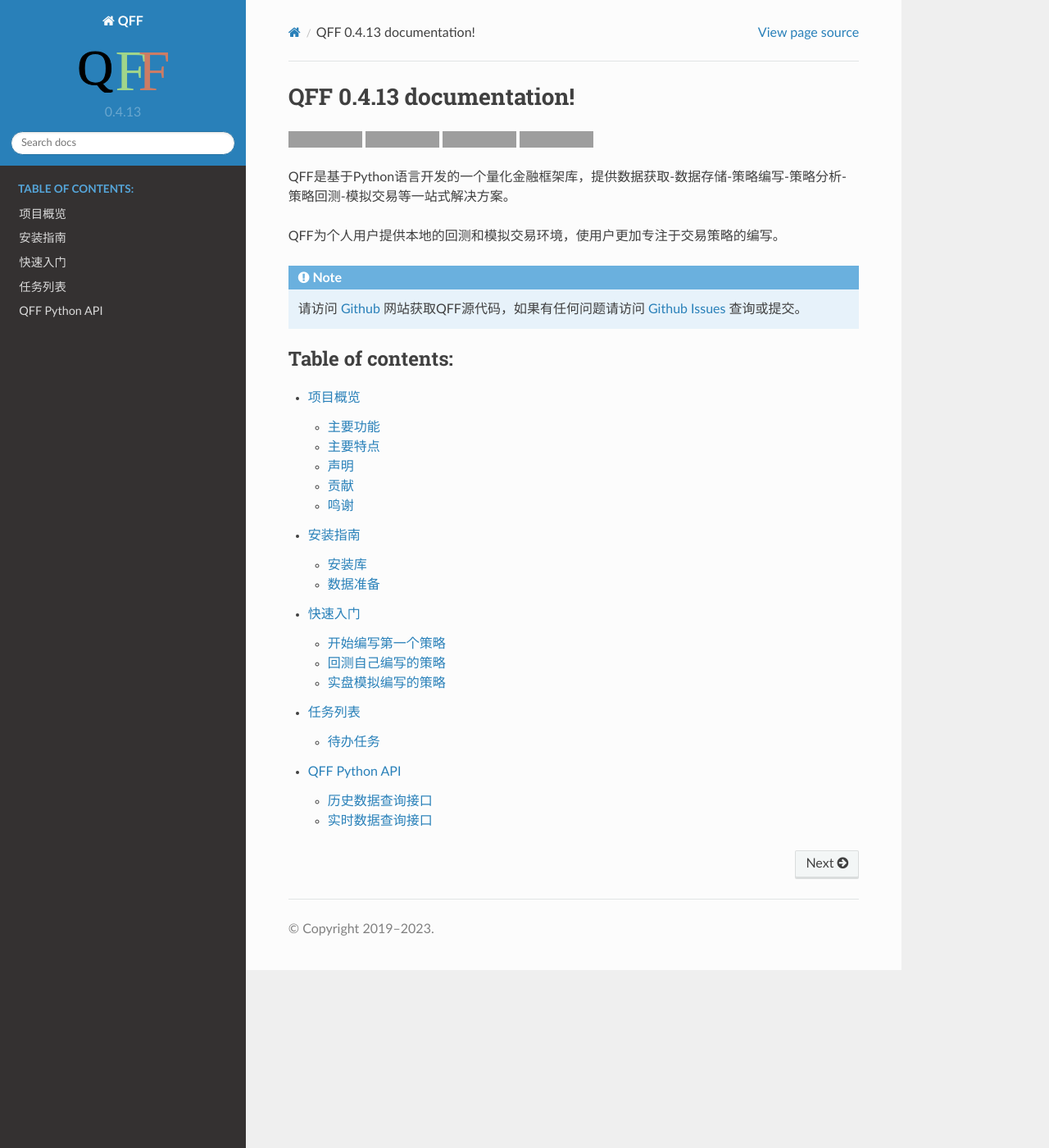
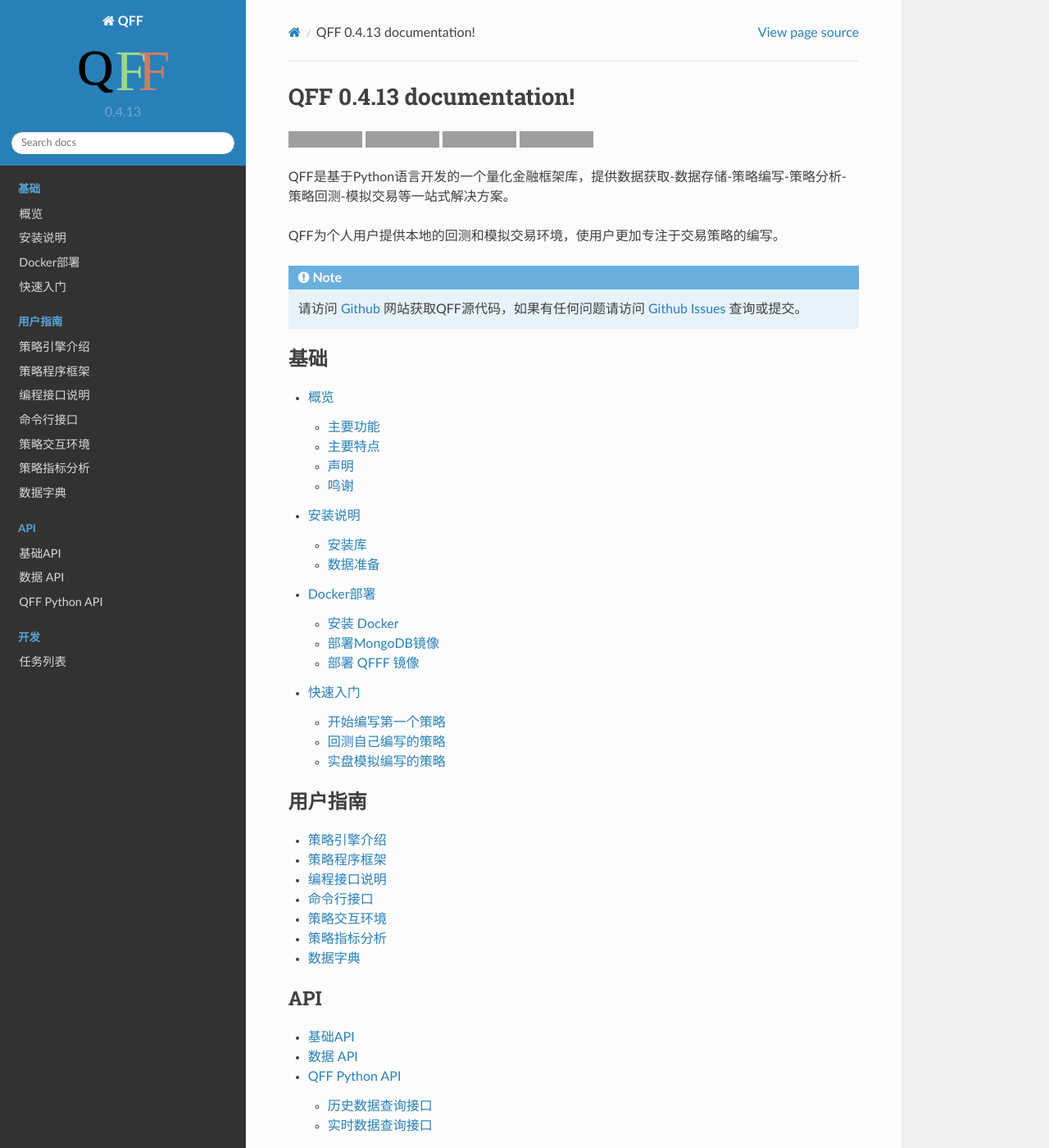
Before and after one commit to haijiangxu/qff, a Sphinx documentation site: the page built from docs/index.rst, in a window 1280 px wide and 1400 px high. Shown: the whole window at 82% size. Built offline with Sphinx 7.4.7 and the Read the Docs theme 2.0.0, drawn with Linux system fonts in a browser that asks for light colours; grey boxes are pictures that could not be loaded.

Commit message:
更新docker部署文档

````diff
--- /dev/null
+++ b/docs/api/data_api.rst
@@ -0,0 +1,4 @@
+
+===========================================
+ 数据 API
+===========================================
--- /dev/null
+++ b/docs/api/frame_api.rst
@@ -0,0 +1,4 @@
+
+===========================================
+ 基础API
+===========================================
--- /dev/null
+++ b/docs/guide/api_guide.md
@@ -0,0 +1 @@
+# 编程接口说明
--- /dev/null
+++ b/docs/guide/cli.md
@@ -0,0 +1 @@
+# 命令行接口
--- /dev/null
+++ b/docs/guide/datadict.md
@@ -0,0 +1 @@
+# 数据字典
--- /dev/null
+++ b/docs/guide/engine.md
@@ -0,0 +1 @@
+# 策略引擎介绍
--- /dev/null
+++ b/docs/guide/frame.md
@@ -0,0 +1 @@
+# 策略程序框架
--- /dev/null
+++ b/docs/guide/result.md
@@ -0,0 +1 @@
+# 策略指标分析
--- /dev/null
+++ b/docs/guide/trace.md
@@ -0,0 +1 @@
+# 策略交互环境
--- a/docs/index.rst
+++ b/docs/index.rst
@@ -32,10 +32,40 @@
 .. toctree::
    :maxdepth: 2
    :glob:
-   :caption: Table of contents:
+   :caption: 基础
 
-   introduction
-   installation
-   getstarted
+   intro/introduction
+   intro/installation
+   intro/qffdocker
+   intro/getstarted
+
+.. toctree::
+   :maxdepth: 2
+   :glob:
+   :caption: 用户指南
+
+   guide/engine
+   guide/frame
+   guide/api_guide
+   guide/cli
+   guide/trace
+   guide/result
+   guide/datadict
+
+.. toctree::
+   :maxdepth: 2
+   :glob:
+   :caption: API
+
+   api/frame_api
+   api/data_api
+   apidoc
+
+
+.. toctree::
+   :maxdepth: 2
+   :glob:
+   :hidden:
+   :caption: 开发
+
    tasklist
-   apidoc
--- a/docs/installation.md
+++ b/docs/intro/installation.md
@@ -1,18 +1,24 @@
-# 安装指南
+# 安装说明
 
 ![Python](https://img.shields.io/pypi/pyversions/qff.svg)
 
 ```{admonition} 注解
 - 如果执行 `pip install`安装依赖库网络速度比较慢的话，推荐使用
 `pip install -i https://pypi.douban.com/simple` 国内镜像来加速。
-- 为避免因为环境问题出现安装失败，建议您使用虚拟环境安装，推荐使用
- `python -m venv venv` 创建虚拟环境，并执行 `venv\Scripts\activate` 激活运行虚拟环境。
+- 为避免因为环境问题出现安装失败，建议您使用虚拟环境安装，Python虚拟环境有
+venv, conda, pipenv等，请参考相关[教程](https://cloud.tencent.com/developer/article/2124483)。
+- 推荐使用 `python -m venv venv` 创建虚拟环境，并执行 `venv\Scripts\activate` 激活运行。
 ```
 ## 安装库
+
+以下命令将安装 QFF 及其依赖项。
 
 ```bash
 $ pip install qff
 ```
+
+QFF依赖于许多其他Python包，使用软件包安装工具像PIP或Conda等将确保安装必要的依赖软件包，您可以使用包管理器命令 `pip show qff` 查看依赖项，
+更多信息可以在其 [PyPI](https://pypi.org/project/qff/) 页面上找到。
 
 P.S. 由于目前版本更新迭代频繁, 请在使用 QFF 前先升级, 命令如下所示:
 
@@ -29,7 +35,11 @@
 ## 数据准备
 ```{admonition} 注解
 
-QFF框架提供所有数据均从互联网上抓取，并经过专业清洗保存在用户自己搭建的数据库服务器中，这样设计的优点是增强数据的可靠性，数据永久保存在用户自己手上，避免后期因为网站更新造成数据缺失或格式不匹配等问题。因此，在QFF正常使用前，需进行数据库的安装配置，以及股票数据的下载和更新。
+QFF框架提供所有数据均从互联网上抓取，并经过专业清洗保存在用户**自己搭建的数据库服务器中**，
+这样设计的优点是增强数据的可靠性，数据永久保存在用户自己手上，避免后期因为网站更新造成
+数据缺失或格式不匹配等问题。
+
+因此，在QFF正常使用前，需进行数据库的安装配置，以及股票数据的下载和更新。
 
 ```
 
--- /dev/null
+++ b/docs/intro/qffdocker.md
@@ -0,0 +1,88 @@
+#  Docker部署
+
+```{admonition} 说明
+鉴于QFF的安装涉及数据库及数据运维软件的安装配置，导致用户难以在短时间部署，
+为此我们专门设计了Docker镜像，方便您直接拉取使用。
+```
+
+## 安装 Docker
+[Docker](https://www.docker.com/) 是一个开源的应用容器引擎，可以让开发者打包他们的应用以及依赖包到一个轻量级、
+可移植的容器中，然后发布到任何流行的 Linux 机器上，也可以实现虚拟化。
+
+### 安装指导
+
+1. [Docker 安装教程](https://www.runoob.com/docker/docker-tutorial.html)
+2. 建议 Windows 7 和 8 的用户升级到 Windows 10/11 系统进行安装
+3. [Windows 镜像下载地址](https://msdn.itellyou.cn/)
+
+### 配置国内镜像
+
+1. [Docker 国内镜像加速教程](https://www.runoob.com/docker/docker-mirror-acceleration.html)
+2. 请在国内使用的用户务必进行该项配置, 从而加速获取镜像的速度.
+
+## 部署MongoDB镜像
+
+```{important}
+由于QFF数据运维需每天定时更新证券数据，强烈建议您配置自己的云服务器或家庭[NAS服务器](https://www.synology.cn/zh-cn/products/skynas),
+并将MongoDB和QFF镜像部署到您的服务器上。
+```
+[Docker安装MongoDB教程](https://www.runoob.com/docker/docker-install-mongodb.html)
+
+### 拉取 mongo 镜像
+选择合适的mongo镜像版本，本教程选择镜像体积较小且稳定版本4.2.2，可访问<https://hub.docker.com/_/mongo>了解更多信息。
+
+```
+docker pull mongo:4.2.2
+```
+
+### 运行 mongo 容器
+
+1. 普通运行:
+```
+docker run -d -p 27017:27017 mongo:4.2.2
+```
+
+2. 指定数据保存路径
+如果为方便以后数据库迁移，可以指定容器内数据库文件映射到外部的文件路径:
+
+```
+docker run -d  -v /root/db /data/db -p 27017:27017 mongo:4.2.2
+```
+其中`/root/db`是外部服务器保存数据目录的路径
+
+3. 如果您的数据库不是仅在局域网内使用，基于安全考虑，必须设置账户密码。设置方法如下：
+```
+docker run -d -v MONGO_INITDB_ROOT_USERNAME admin -v MONGO_INITDB_ROOT_PASSWORD xxxxxx mongo:4.2.2
+```
+其中`xxxxxx`为您设置的密码。
+
+## 部署 QFFF 镜像
+
+此镜像会在每次 QFF 更新版本时自动更新
+
+
+### 拉取 QFF 镜像
+
+```
+docker pull haijiangxu/qff
+```
+
+### 运行 QFF 容器
+1. 普通运行:
+```
+docker run -d -p 8765:8765 qff
+```
+2. 如果MongoDB设置了密码，则需做以下配置：
+```
+docker run -d -p 8765:8765 -v /root/work:/root/work -e MONGODB_URI="mongodb://admin:xxxxxx@localhost/?authSource=admin&authMechanism=SCRAM-SHA-256" qff
+```
+
+### 镜像使用
+
+- QFF镜像基于Ubuntu20.04版本OS，安装了QFF及所有依赖库，并安装了cron定时服务，镜像已配置了自动数据更新服务，
+  启动QFF容器后，您不用再关心数据更新问题。
+
+- QFF镜像还安装了JupyterLab，方便用户直接在浏览器使用。打开本地浏览器输入地址：```http://服务器地址:8765 ```,
+显示密码框提示，输入密码:`qff`后，将进入JupyterLab 界面。
+
+[数据库安装](installation.md#数据库安装)
````
Also changed, not shown: other parts of docs/intro/installation.md (+1 -1 lines), docs/intro/getstarted.md (renamed from docs/getstarted.md, +2 -2 lines), docs/intro/introduction.md (renamed from docs/introduction.md, +3 -9 lines).
